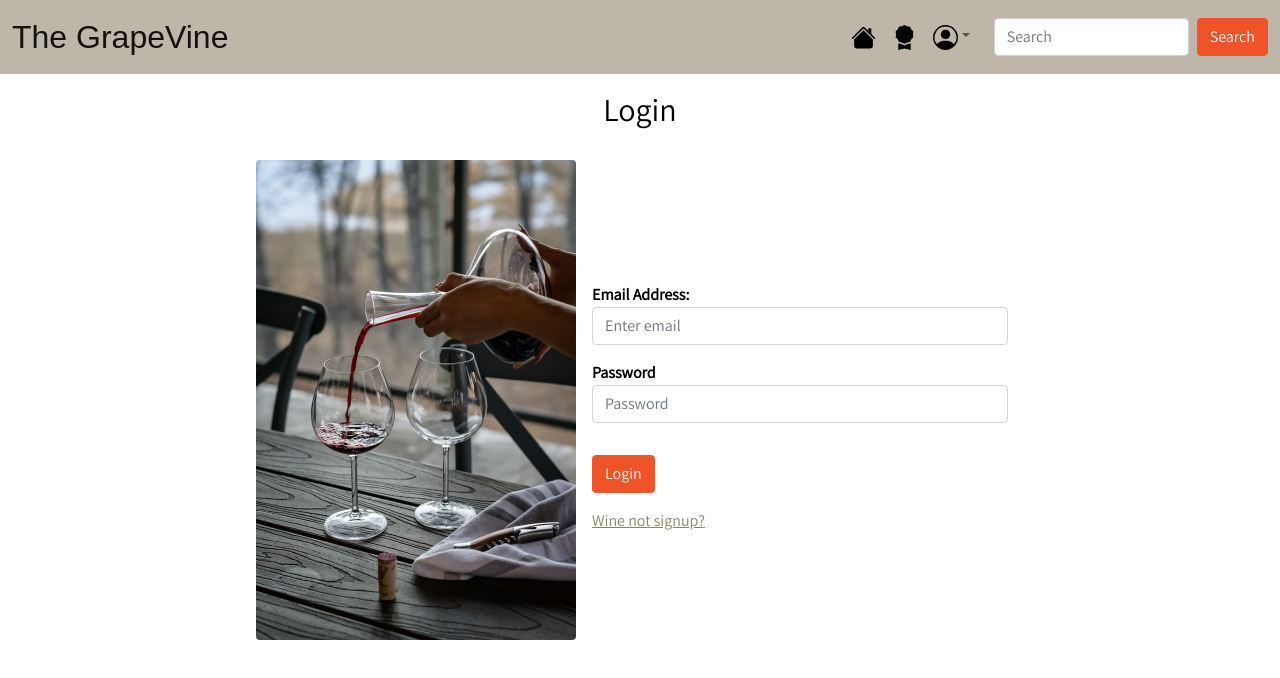
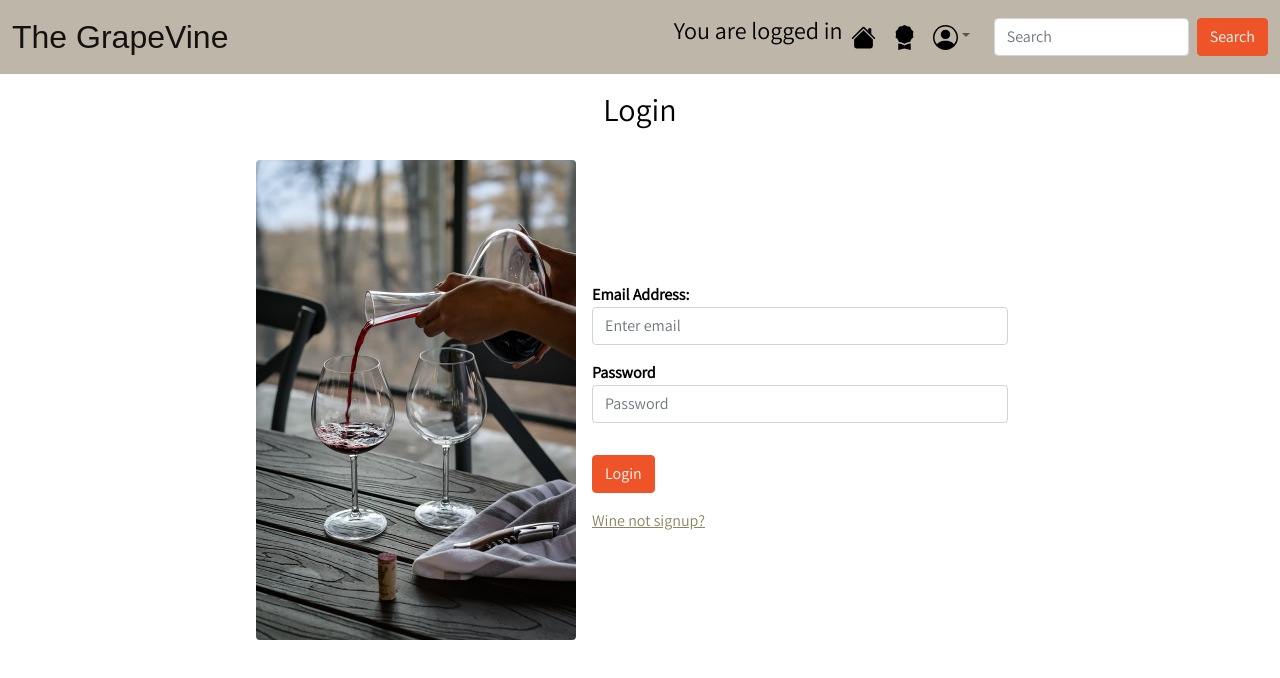
Before and after one commit to TheGrapeVineCo/client, a React (Create React App) app: page /login in a window 1280 px wide. Shown: the top 678 px of the page. Built offline with nearby package versions, Linux system fonts and the light colour scheme; no server answers; a web font is replaced by a local one.

Commit message:
logged in user is recognised whilst logged in

```diff
--- a/src/App.js
+++ b/src/App.js
@@ -67,7 +67,7 @@ function App() {
         {/* provides SPA routing in FE to navigate across site */}
         <Router>
           <header className="App-header">
-            <Navigation />
+            <Navigation loggedInUser="loggedInUser" />
           </header>
           <Routes>
             <Route path="/" element={<Navigate to="wineListings" replace />} />
--- a/src/components/LoginForm.js
+++ b/src/components/LoginForm.js
@@ -4,11 +4,11 @@ import Form from "react-bootstrap/Form";
 import Image from "react-bootstrap/Image";
 import Card from "react-bootstrap/Card";
 import { Link, useNavigate } from "react-router-dom";
-// import { useGlobalState } from "../utils/stateContext";
+import { useGlobalState } from "../utils/stateContext";
 import { logIn } from "../services/authServices";
 
 function LoginForm() {
-  // const { dispatch } = useGlobalState();
+  const { dispatch } = useGlobalState();
   const navigate = useNavigate();
   // creates initial form data as clean fields
   const initialFormData = {
@@ -30,16 +30,15 @@ function LoginForm() {
       sessionStorage.setItem("username", JSON.stringify(data.username));
 
       // console.log(data.email);
+      // sessionStorage.setItem("token", JSON.stringify(data.jwt))
       // sessionStorage.setItem("email", data.user.email)
-
-      // sessionStorage.setItem("token", user.jwt)
       // // may need to change formData.email to formData.username
 
-      // dispatch({
-      //   type: "setLoggedInUser",
-      //   // data: formData.email,
+      dispatch({
+        type: "setLoggedInUser",
+        data: data.username,
       //   data: user.username
-      // });
+      });
 
       // dispatch({
       //   type: "setToken",
--- a/src/components/Navigation.js
+++ b/src/components/Navigation.js
@@ -33,6 +33,8 @@ const Navigation = () => {
         <Toggle />
         <Collapse>
           <Nav className="nav-bg justify-content-end flex-grow-1 pe-3">
+           {loggedInUser}
+              <h4>You are logged in</h4>
             <Nav.Link as={Link} to="/wineListings" className="nav-bg">
               <svg
                 xmlns="http:www.w3.org/2000/svg"
```
